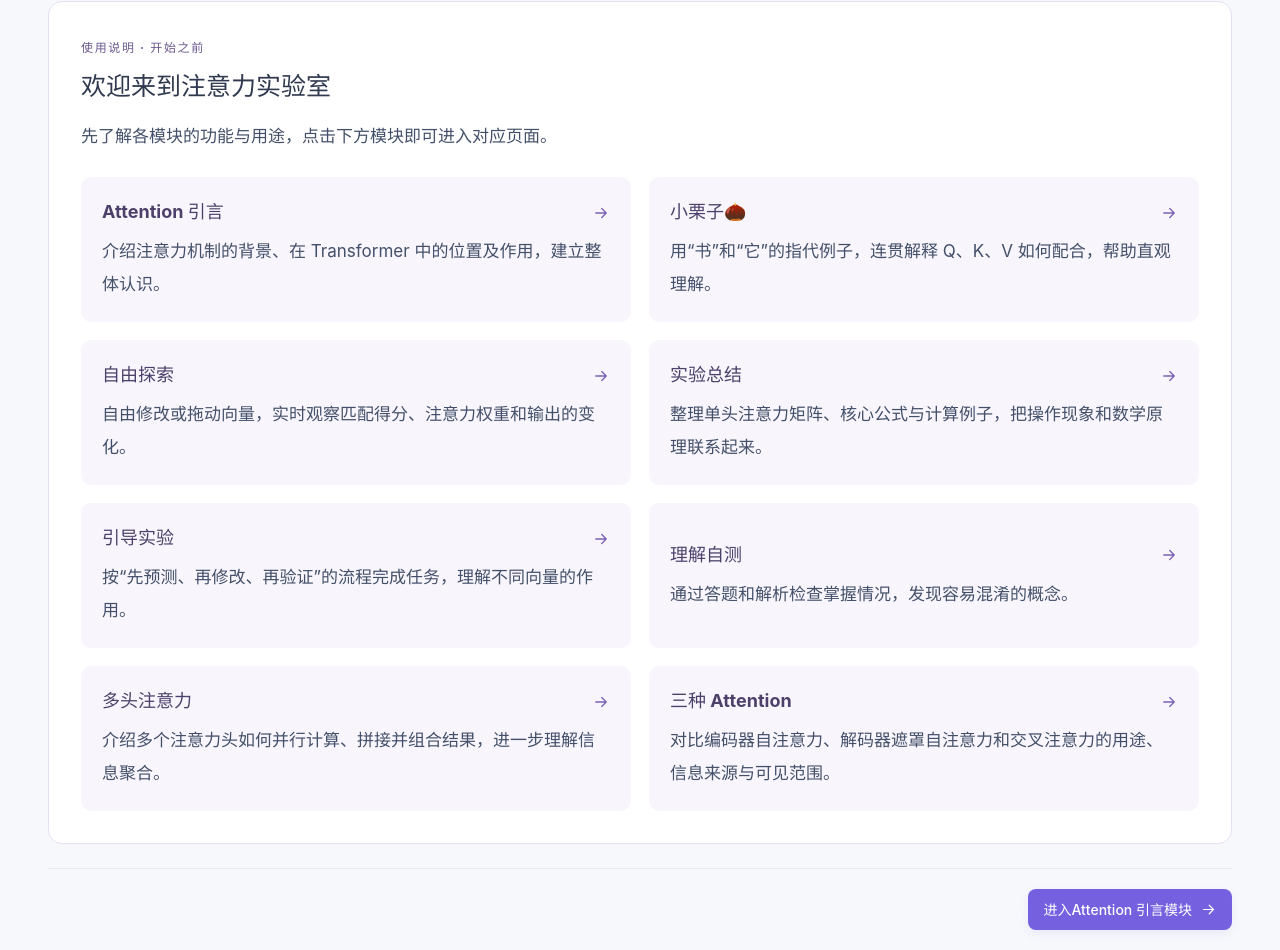
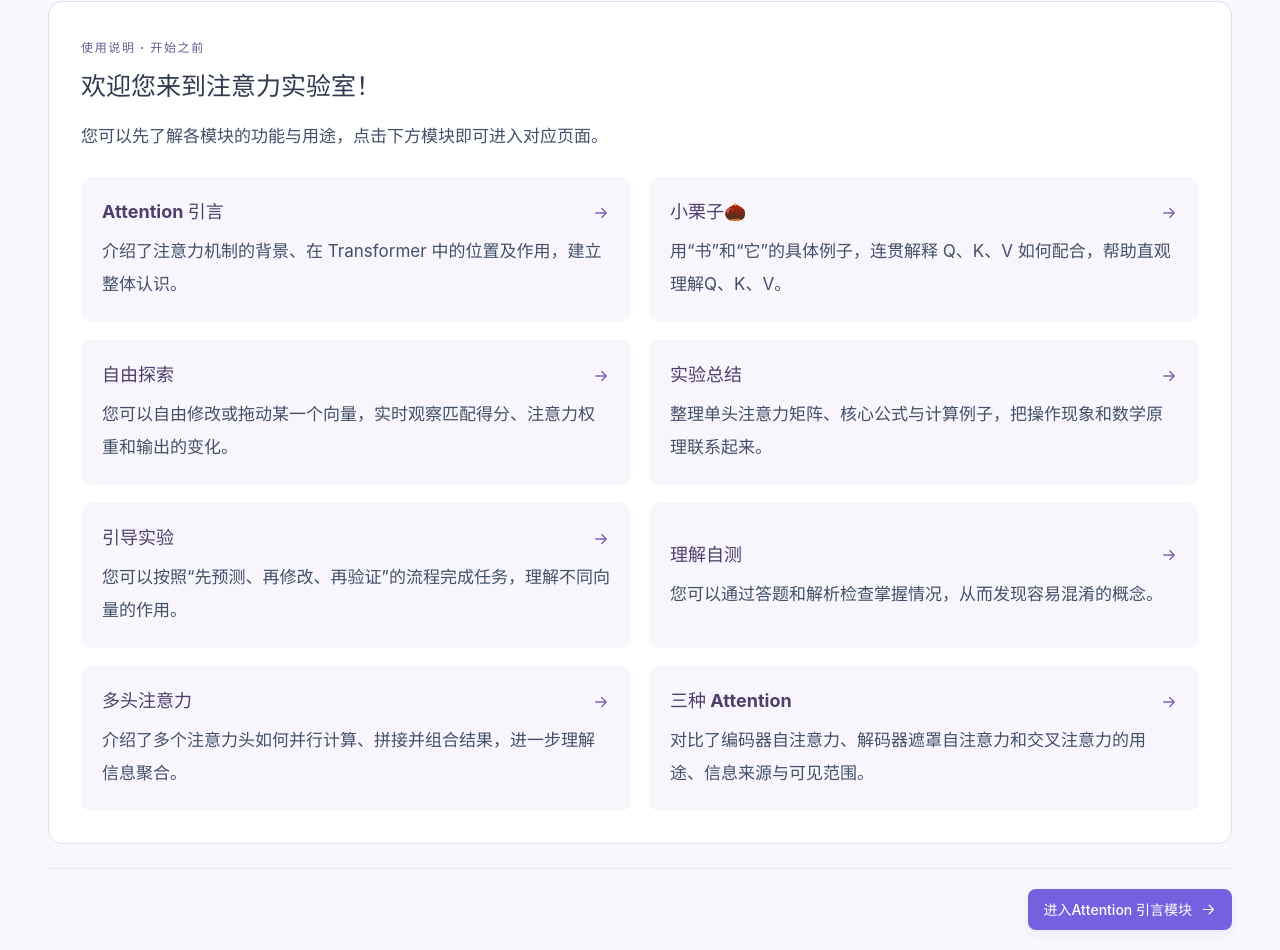
Before and after one commit to ZeshanZheng/attention-lab, a React (Vite) app: page / in a window 1280 px wide. Shown: the part 200-1150 px from the top of the page. Built offline with nearby package versions, Linux system fonts and the light colour scheme.

Commit message:
Update HelpPage.tsx

```diff
--- a/web/components/HelpPage.tsx
+++ b/web/components/HelpPage.tsx
@@ -1,22 +1,22 @@
 import { Icon } from './Icon.tsx';
 
 const MODULE_OVERVIEW = [
-  { id: 'introduction', title: 'Attention 引言', description: '介绍注意力机制的背景、在 Transformer 中的位置及作用，建立整体认识。' },
-  { id: 'example', title: '小栗子🌰', description: '用“书”和“它”的指代例子，连贯解释 Q、K、V 如何配合，帮助直观理解。' },
-  { id: 'free', title: '自由探索', description: '自由修改或拖动向量，实时观察匹配得分、注意力权重和输出的变化。' },
+  { id: 'introduction', title: 'Attention 引言', description: '介绍了注意力机制的背景、在 Transformer 中的位置及作用，建立整体认识。' },
+  { id: 'example', title: '小栗子🌰', description: '用“书”和“它”的具体例子，连贯解释 Q、K、V 如何配合，帮助直观理解Q、K、V。' },
+  { id: 'free', title: '自由探索', description: '您可以自由修改或拖动某一个向量，实时观察匹配得分、注意力权重和输出的变化。' },
   { id: 'summary', title: '实验总结', description: '整理单头注意力矩阵、核心公式与计算例子，把操作现象和数学原理联系起来。' },
-  { id: 'guided', title: '引导实验', description: '按“先预测、再修改、再验证”的流程完成任务，理解不同向量的作用。' },
-  { id: 'assessment', title: '理解自测', description: '通过答题和解析检查掌握情况，发现容易混淆的概念。' },
-  { id: 'multihead', title: '多头注意力', description: '介绍多个注意力头如何并行计算、拼接并组合结果，进一步理解信息聚合。' },
-  { id: 'types', title: '三种 Attention', description: '对比编码器自注意力、解码器遮罩自注意力和交叉注意力的用途、信息来源与可见范围。' },
+  { id: 'guided', title: '引导实验', description: '您可以按照“先预测、再修改、再验证”的流程完成任务，理解不同向量的作用。' },
+  { id: 'assessment', title: '理解自测', description: '您可以通过答题和解析检查掌握情况，从而发现容易混淆的概念。' },
+  { id: 'multihead', title: '多头注意力', description: '介绍了多个注意力头如何并行计算、拼接并组合结果，进一步理解信息聚合。' },
+  { id: 'types', title: '三种 Attention', description: '对比了编码器自注意力、解码器遮罩自注意力和交叉注意力的用途、信息来源与可见范围。' },
 ] as const;
 
 export type HelpModule = typeof MODULE_OVERVIEW[number]['id'];
 
 export function HelpPage({ onNavigate }: { onNavigate: (module: HelpModule) => void }) {
   return <section className="help-page" aria-labelledby="help-title">
-    <div className="help-heading"><span className="eyebrow">使用说明 · 开始之前</span><h2 id="help-title">欢迎来到注意力实验室</h2></div>
-    <p>先了解各模块的功能与用途，点击下方模块即可进入对应页面。</p>
+    <div className="help-heading"><span className="eyebrow">使用说明 · 开始之前</span><h2 id="help-title">欢迎您来到注意力实验室！</h2></div>
+    <p>您可以先了解各模块的功能与用途，点击下方模块即可进入对应页面。</p>
     <div className="help-module-list">{MODULE_OVERVIEW.map((module) => <button type="button" className="help-module-card" key={module.id} aria-label={`打开${module.title}`} onClick={() => onNavigate(module.id)}>
       <span className="help-module-title">{module.title}<Icon name="arrow" size={18} /></span>
       <span className="help-module-description">{module.description}</span>
```
